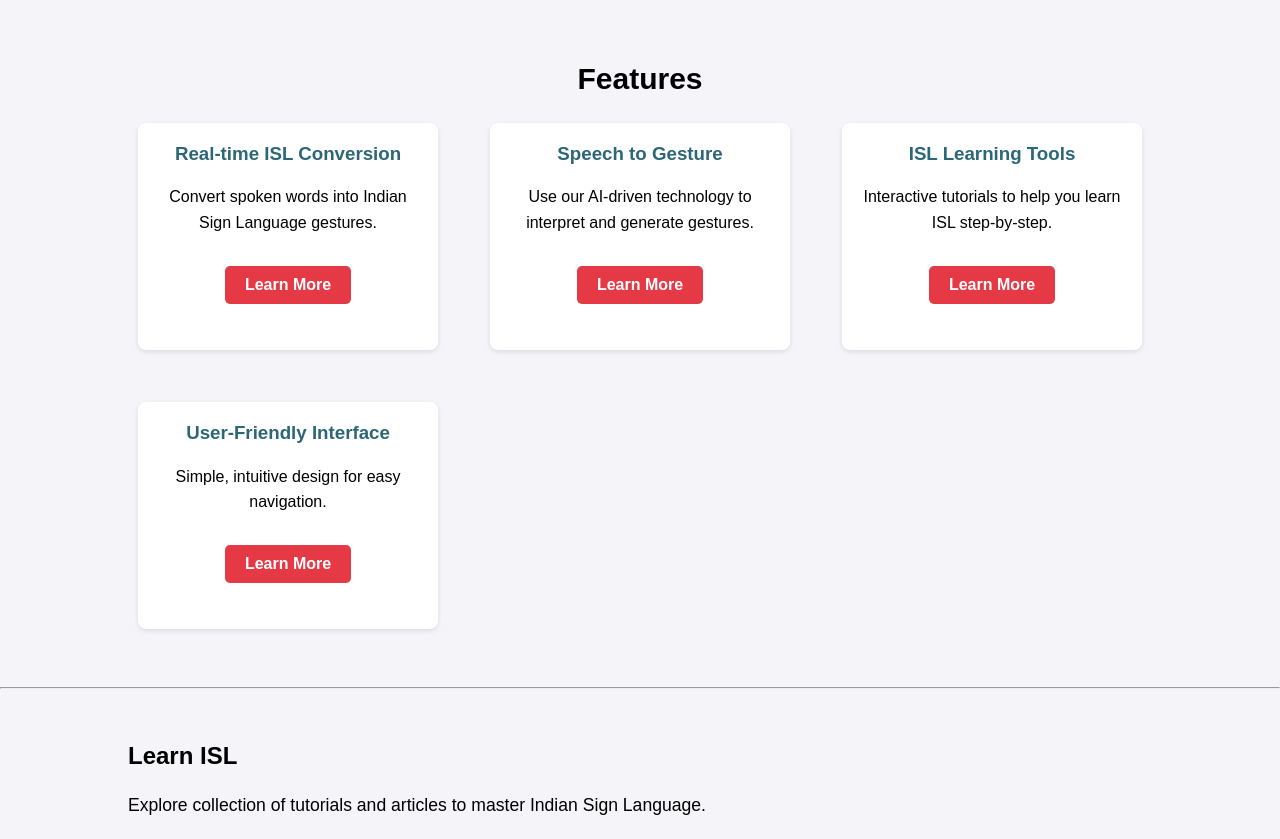
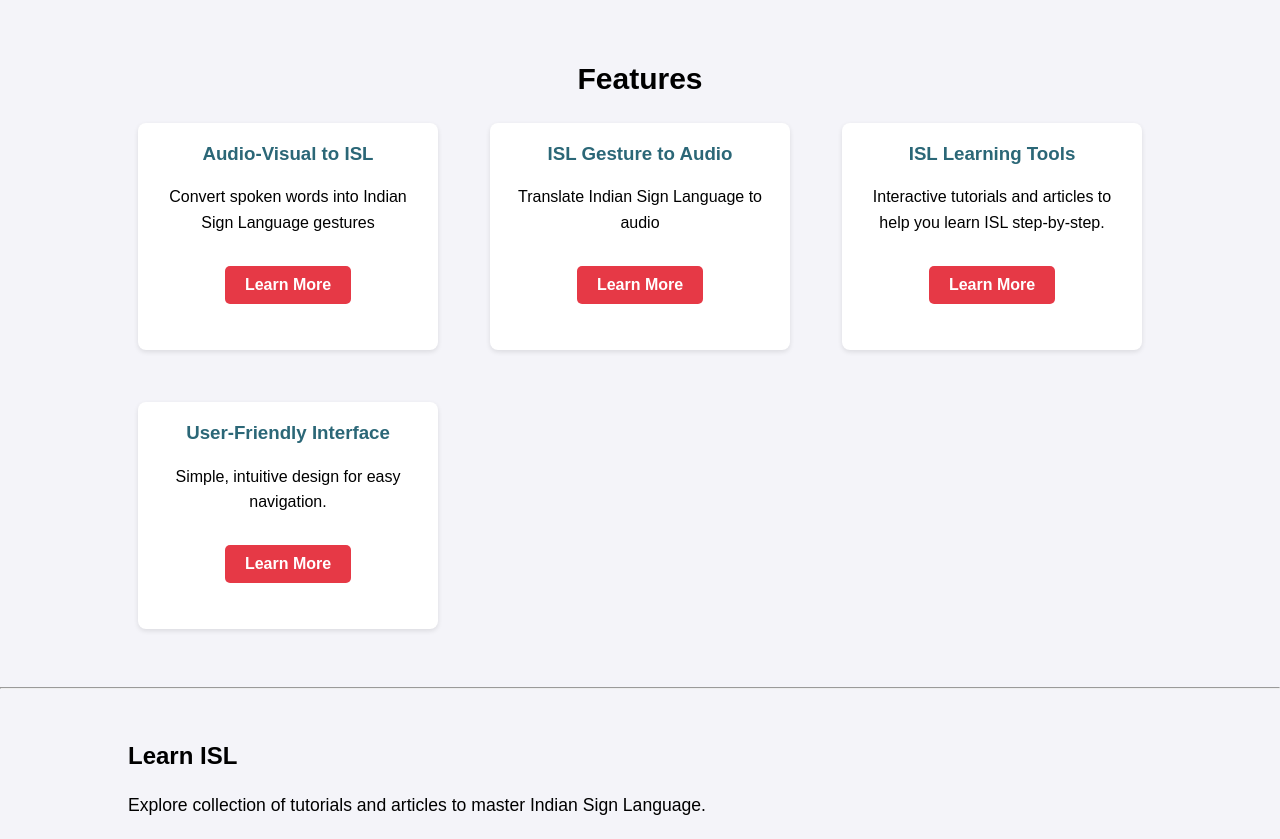
Before and after one commit to BlazeBolt/ISL, a plain HTML site: page index.html in a window 1280 px wide. Shown: the part 1220-2059 px from the top of the page. Drawn offline with Linux system fonts and the light colour scheme.

Commit message:
Update index.html

```diff
--- a/index.html
+++ b/index.html
@@ -54,19 +54,19 @@
         <h1>Features</h1>
         <div class="features-grid">
             <div class="feature">
-                <h3>Real-time ISL Conversion</h3>
-                <p>Convert spoken words into Indian Sign Language gestures.</p>
+                <h3>Audio-Visual to ISL</h3>
+                <p>Convert spoken words into Indian Sign Language gestures</p>
                 <button class="feature-btn" onclick="location.href='real-time-isl.html'">Learn More</button>
             </div>
             <div class="feature">
-                <h3>Speech to Gesture</h3>
-                <p>Use our AI-driven technology to interpret and generate gestures.</p>
+                <h3>ISL Gesture to Audio</h3>
+                <p>Translate Indian Sign Language to audio</p>
                 <button class="feature-btn" onclick="location.href='speech-to-gesture.html'">Learn More</button>
             </div>
             <div class="feature">
                 <h3>ISL Learning Tools</h3>
-                <p>Interactive tutorials to help you learn ISL step-by-step.</p>
-                <button class="feature-btn" onclick="location.href='isl-learning-tools.html'">Learn More</button>
+                <p>Interactive tutorials and articles to help you learn ISL step-by-step.</p>
+                <a href="#learn"><button class="feature-btn">Learn More</button></a>
             </div>
             <div class="feature">
                 <h3>User-Friendly Interface</h3>
```
